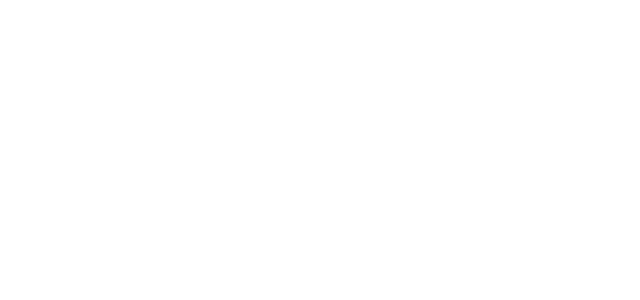
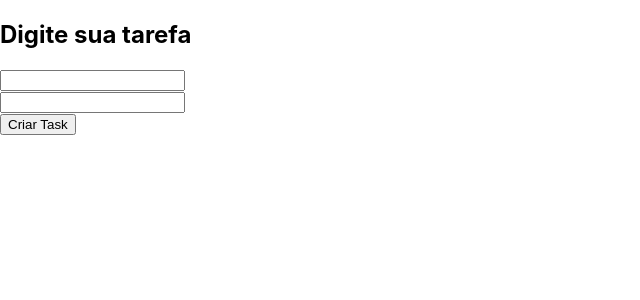
Before and after one commit to Laizacatafesta/To-do-List, a JavaScript app in the folder front-end/: page / in a window 1280 px wide. Shown: the top 300 px of the page, without its empty margins (0-640 px from the left). Built offline with nearby package versions, Linux system fonts and the light colour scheme; the HTML template or start-up script is replaced by a standard one.

Commit message:
created form with inputs and a button

```diff
--- a/front-end/src/App.js
+++ b/front-end/src/App.js
@@ -1,8 +1,9 @@
+import Form from "./Componentes/Form";
 
 function App() {
   return (
     <div className="App">
-
+      <Form/>
     </div>
   );
 }
--- /dev/null
+++ b/front-end/src/Componentes/CampoTexto/index.js
@@ -0,0 +1,10 @@
+const CampoTexto = (props) => {
+        return (
+            <div>
+                <label></label>
+                <input></input>
+            </div>
+    )
+}
+
+export default CampoTexto
--- /dev/null
+++ b/front-end/src/Componentes/Form/index.js
@@ -0,0 +1,17 @@
+import CampoTexto from "../CampoTexto"
+
+const Form = (props) => {
+    return(
+        <section>
+            <form>
+                <h2>Digite sua tarefa</h2>
+                <CampoTexto label="Task" placeholder="Digite aqui sua task"/>
+                <CampoTexto label="Goal" placeholder="Digite aqui seu objetivo"/>
+
+                <button>Criar Task</button>
+            </form>
+        </section>
+    )
+}
+
+export default Form
```
Also changed, not shown: front-end/src/Componentes/CampoTexto/CampoTexto.css (added), front-end/src/Componentes/Form/Form.css (added).
